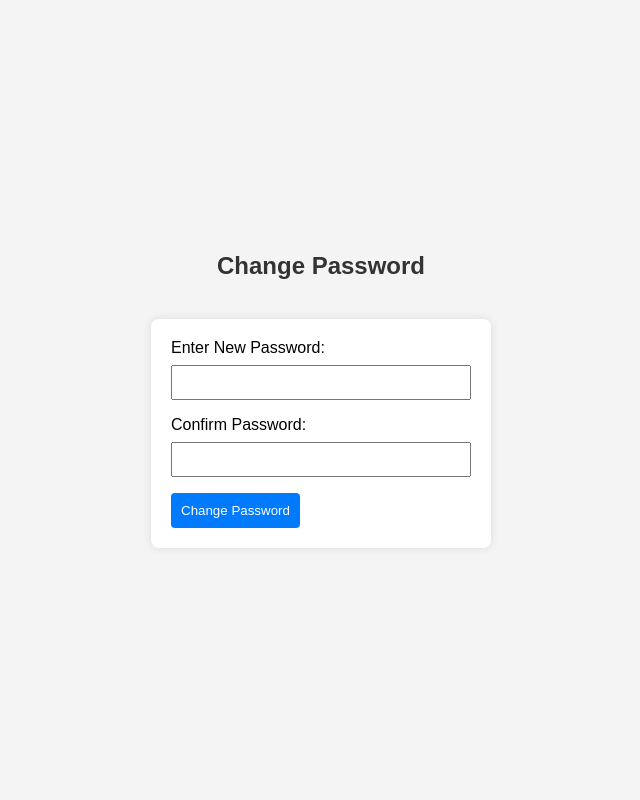
After one commit to snig-code16/NotesWallah, a Flask app: page /change_password in a window 1280 px wide. The commit adds this page. Shown: the whole page, without its empty margins (319-959 px from the left). Run offline with Flask 3, Linux system fonts and the light colour scheme.

Commit message:
Added Change Password Facility

```diff
--- a/app.py
+++ b/app.py
@@ -232,5 +232,18 @@ def share_music():
 
     return render_template('study_music.html')
 
+@app.route('/change_password', methods=['GET', 'POST'])
+def change_pass():
+    if request.method == 'POST':
+        password = request.form['password']
+        new_password = request.form['confirm-password']
+        if password == new_password:
+            user = User.query.get(session['user_id'])
+            user.password = generate_password_hash(password)
+            db.session.commit()
+            flash('Password changed successfully!', 'success')
+            return redirect(url_for('dashboard'))
+    return render_template('change_password.html')
+
 if __name__ == '__main__':
     app.run(debug=True, host='0.0.0.0', port=6010)
--- /dev/null
+++ b/templates/change_password.html
@@ -0,0 +1,102 @@
+<!DOCTYPE html>
+<html lang="en">
+
+<head>
+    <meta charset="UTF-8">
+    <meta name="viewport" content="width=device-width, initial-scale=1.0">
+    <title>Login</title>
+    <style>
+        body {
+            font-family: 'Arial', sans-serif;
+            background-color: #f4f4f4;
+            margin: 0;
+            padding: 0;
+            display: flex;
+            flex-direction: column;
+            align-items: center;
+            justify-content: center;
+            height: 100vh;
+        }
+
+        h2 {
+            color: #333;
+        }
+
+        form {
+            max-width: 300px;
+            margin: 20px;
+            padding: 20px;
+            background-color: #fff;
+            border-radius: 8px;
+            box-shadow: 0 0 10px rgba(0, 0, 0, 0.1);
+        }
+
+        label {
+            display: block;
+            margin-bottom: 8px;
+        }
+
+        input {
+            width: 100%;
+            padding: 8px;
+            margin-bottom: 16px;
+            box-sizing: border-box;
+        }
+
+        button {
+            background-color: #007bff;
+            color: #fff;
+            padding: 10px;
+            border: none;
+            border-radius: 4px;
+            cursor: pointer;
+        }
+
+        button:hover {
+            background-color: #0056b3;
+        }
+
+        ul {
+            list-style-type: none;
+            padding: 0;
+            margin: 0;
+        }
+
+        li.success {
+            color: #28a745;
+        }
+
+        li.danger {
+            color: #dc3545;
+        }
+
+        p {
+            margin-top: 20px;
+        }
+
+        a {
+            color: #007bff;
+            text-decoration: none;
+        }
+
+        a:hover {
+            text-decoration: underline;
+        }
+    </style>
+</head>
+
+<body>
+    <h2>Change Password</h2>
+
+    <form method="POST" action="{{ url_for('change_pass') }}">
+        <label for="username">Enter New Password:</label>
+        <input type="password" id="password" name="password" required>
+
+        <label for="password">Confirm Password:</label>
+        <input type="password" id="confirm-password" name="confirm-password" required>
+
+        <button type="submit">Change Password</button>
+    </form>
+</body>
+
+</html>
--- a/templates/profile.html
+++ b/templates/profile.html
@@ -7,7 +7,7 @@
     <title>{% block title %}Notes Wallah{% endblock %}</title>
     <style>
         form {
-            max-width: 400px;
+            max-width: 450px;
             margin: 30vh 5vh;
             padding: 20px;
             background-color: #fff;
@@ -111,6 +111,8 @@
             <input type="file" id="profile_picture" name="profile_picture">
 
             <button type="submit">Update Profile</button>
+            <br><br>
+            <a href="/change_password" style="font-size: 13px; margin: 10px 0;">Change Password</a>
         </form>
 
         <img src="{{ user.profile_picture }}" alt="Author's Profile Picture" width="500px"
```
Also changed, not shown: instance/database.db, static/uploads/10316439_18322582.jpg (deleted), static/uploads/18020.jpg (deleted), static/uploads/creativeArts.png (deleted), static/uploads/greetingsCard3.jpg (deleted), static/uploads/greetingsCard6.jpg (deleted).
